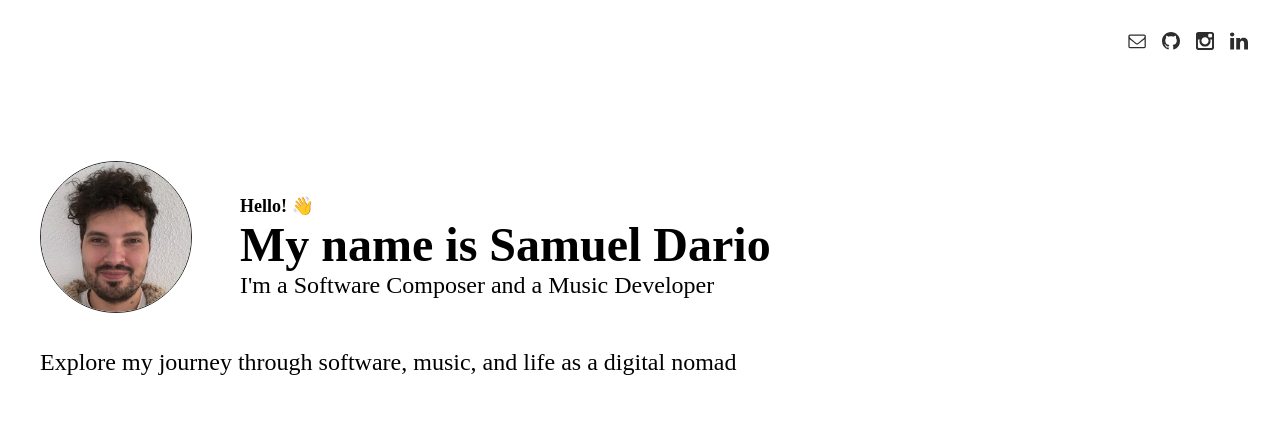
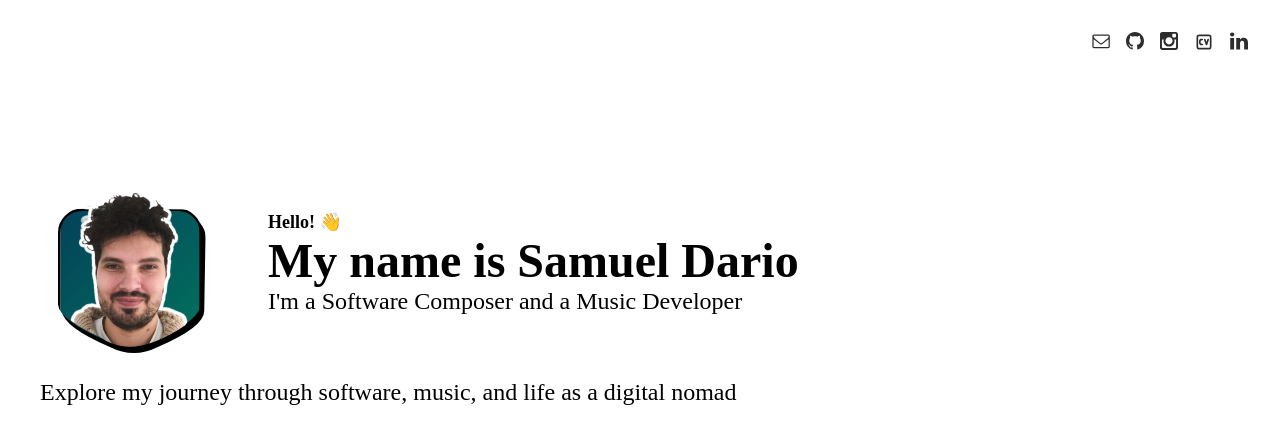
Before and after one commit to sssamuelll/portfolio, a React (Vite) app: page / in a window 1280 px wide. Shown: the top 444 px of the page. Built offline with nearby package versions, Linux system fonts and the light colour scheme; the HTML template or start-up script is replaced by a standard one.

Commit message:
updated profile pic

```diff
--- a/package.json
+++ b/package.json
@@ -12,11 +12,13 @@
     "dependencies": {
         "@fontsource/epilogue": "^5.1.1",
         "react": "^18.3.1",
-        "react-dom": "^18.3.1"
+        "react-dom": "^18.3.1",
+        "react-router-dom": "^7.1.3"
     },
     "devDependencies": {
         "@types/react": "^18.3.3",
         "@types/react-dom": "^18.3.0",
+        "@types/react-router-dom": "^5.3.3",
         "@typescript-eslint/eslint-plugin": "^7.13.1",
         "@typescript-eslint/parser": "^7.13.1",
         "@vitejs/plugin-react": "^4.3.1",
--- a/src/App.tsx
+++ b/src/App.tsx
@@ -1,8 +1,16 @@
+import React from 'react';
+import { BrowserRouter as Router, Routes, Route } from 'react-router-dom';
 import HomePage from './pages/HomePage';
 import './styles/App.css';
 
 function App() {
-    return <HomePage />;
+    return (
+        <Router>
+            <Routes>
+                <Route path="/" element={<HomePage />} />
+            </Routes>
+        </Router>
+    );
 }
 
 export default App;
--- /dev/null
+++ b/src/assets/svgs/CV.tsx
@@ -0,0 +1,29 @@
+import React from 'react';
+
+interface SvgProps {
+    height: string | number;
+    width: string | number;
+    color: string;
+}
+
+const CV: React.FC<SvgProps> = ({ height, width, color }) => {
+    return(
+        <svg
+            width={width}
+            height={height}
+            viewBox="0 0 24 24"
+            fill="none"
+            xmlns="http://www.w3.org/2000/svg"
+        >
+            <path
+                d="M13 9L15 15L17 9M10 15C9.06812 15 8.60218 15 8.23463 14.8478C7.74458 14.6448 7.35523 14.2554 7.15224 13.7654C7 13.3978 7 12.9319 7 12C7 11.0681 7 10.6022 7.15224 10.2346C7.35523 9.74458 7.74458 9.35523 8.23463 9.15224C8.60218 9 9.06812 9 10 9M7.2 20H16.8C17.9201 20 18.4802 20 18.908 19.782C19.2843 19.5903 19.5903 19.2843 19.782 18.908C20 18.4802 20 17.9201 20 16.8V7.2C20 6.0799 20 5.51984 19.782 5.09202C19.5903 4.71569 19.2843 4.40973 18.908 4.21799C18.4802 4 17.9201 4 16.8 4H7.2C6.0799 4 5.51984 4 5.09202 4.21799C4.71569 4.40973 4.40973 4.71569 4.21799 5.09202C4 5.51984 4 6.07989 4 7.2V16.8C4 17.9201 4 18.4802 4.21799 18.908C4.40973 19.2843 4.71569 19.5903 5.09202 19.782C5.51984 20 6.07989 20 7.2 20Z"
+                stroke={color}
+                stroke-width="2"
+                stroke-linecap="round"
+                stroke-linejoin="round"
+            />
+        </svg>
+    )
+}
+
+export default CV;
--- /dev/null
+++ b/src/components/ProfilePic/ProfilePic.css
@@ -0,0 +1,177 @@
+.cv-page {
+    width: 100%;
+    max-width: 1200px;
+    margin: 0 auto;
+    font-family: 'Epilogue', sans-serif;
+    color: #2d2d2d;
+    line-height: 1.5;
+    padding: 1rem;
+}
+
+/* Encabezado */
+.cv-header {
+    text-align: center;
+    margin-bottom: 1rem;
+}
+
+.cv-name {
+    font-size: 2rem;
+    font-weight: bold;
+}
+
+/* Contenedor principal */
+.cv-content {
+    display: flex;
+    gap: 1rem; /* Espacio entre columnas */
+}
+
+/* Columna Izquierda */
+.cv-left {
+    flex: 3; /* Ocupa más espacio */
+    display: flex;
+    flex-direction: column;
+    gap: 1rem;
+}
+
+.cv-section {
+    background-color: #fff;
+    border: 1px solid #ddd;
+    border-radius: 6px;
+    padding: 1rem;
+}
+
+/* Columna Derecha */
+.cv-right {
+    flex: 1;
+    display: flex;
+    flex-direction: column;
+    gap: 1rem;
+}
+
+/* ----- Foto & Shape ----- */
+
+.photo-container{
+    position: relative;
+    margin: 0 auto;
+    height: 200px;
+    transform: scale(0.8);
+}
+
+.photo-wrapper {
+    position: relative;
+    width: 180px;
+    height: 180px;
+    margin: 0 auto;
+}
+
+.shape-background {
+    position: absolute;
+    top: 2rem;
+    left: 0;
+    width: 100%;
+    height: 100%;
+    background:linear-gradient(135deg, #034159, #02735E);
+    border-top-left-radius: 30px;
+    border-top-right-radius: 30px;
+    box-shadow: 0 8px 12px rgba(0,0,0,0.15);
+    clip-path: path("M0,0 L0,120 Q2,140 60,165 Q90,180 120,165 Q178,140 178,120 L180,1 Z");
+    z-index: 1;
+    box-sizing: border-box;
+    border: 3px solid #000;
+}
+
+.shape-border {
+    position: absolute;
+    top: 2.5rem;
+    left: 0.3rem;
+    width: 100%;
+    height: 100%;
+    background: #000;
+    border-radius: 30px;
+    clip-path: path("M0,0 L0,120 Q2,140 60,165 Q90,180 120,165 Q178,140 178,120 L180,1 Z");
+    z-index: 0;
+    box-sizing: border-box;
+}
+
+
+.profile-photo {
+    position: absolute;
+    z-index: 2;
+    width: 200px;
+    height: 200px;
+    border-radius: 10%;
+    object-fit: cover;
+    left: 51%;
+    transform: translateX(-50%);
+    top: 10px;
+    clip-path: path("M0,0 L0,120 Q2,158 60,182 Q100,213 167,168 Q190,140 178,120 L180,1 Z")
+}
+
+/* ----- Decoraciones Extra ----- */
+
+/* Badge: “Available for Freelance” */
+.badge-freelance {
+    position: absolute;
+    bottom: 8px;
+    right: -10px;
+    background: #4CAF50;
+    color: #fff;
+    font-size: 0.75rem;
+    padding: 4px 8px;
+    border-radius: 12px;
+    box-shadow: 0 3px 6px rgba(0,0,0,0.2);
+    z-index: 3;
+}
+
+/* Íconos decorativos */
+.icon-deco {
+    position: absolute;
+    background: #fff;
+    border: 1px solid #ddd;
+    border-radius: 50%;
+    width: 36px;
+    height: 36px;
+    font-size: 1.2rem;
+    display: flex;
+    align-items: center;
+    justify-content: center;
+    box-shadow: 0 3px 6px rgba(0,0,0,0.1);
+    z-index: 3;
+}
+
+/* Distintos posicionamientos de iconos */
+.icon-1 {
+    top: 10px;
+    left: -20px;
+}
+
+.icon-2 {
+    bottom: 40px;
+    left: 10px;
+}
+
+/* ----- Ajustes Responsive ----- */
+@media (max-width: 768px) {
+    .cv-content {
+        flex-direction: column;
+    }
+    .cv-left, .cv-right {
+        flex: 1;
+    }
+    .cv-name {
+        font-size: 1.5rem;
+    }
+
+    .photo-wrapper {
+        width: 180px;
+        height: 210px;
+    }
+
+
+
+    .icon-deco {
+        width: 30px;
+        height: 30px;
+        font-size: 1rem;
+    }
+}
--- /dev/null
+++ b/src/components/ProfilePic/ProfilePic.tsx
@@ -0,0 +1,28 @@
+import React from 'react';
+import './ProfilePic.css';
+import profilePic from './assets/profile_pic.png';
+
+const ProfilePic: React.FC = () => {
+    return (
+                    <div className="photo-container">
+                        <div className="photo-wrapper">
+                            <div className="shape-background"></div>
+                            <div className="shape-border"></div>
+                            <img
+                                src={profilePic}
+                                alt="Perfil de Samuel"
+                                className="profile-photo"
+                            />
+
+                            {/* Ejemplo: etiqueta extra como “Disponible”
+                            <div className="badge-freelance">Available for Freelance</div>*/}
+
+                            {/* Ejemplo de iconos decorativos (opcional)
+                            <div className="icon-deco icon-1">📈</div>
+                            <div className="icon-deco icon-2">👁️</div>*/}
+                        </div>
+                    </div>
+    );
+};
+
+export default ProfilePic;
--- a/src/components/svg_links/SvgLinks.tsx
+++ b/src/components/svg_links/SvgLinks.tsx
@@ -3,11 +3,14 @@ import Envelope from '../../assets/svgs/Envelope';
 import LinkedIn from '../../assets/svgs/LinkedIn';
 import Instagram from '../../assets/svgs/Instagram';
 import Github from '../../assets/svgs/Github';
+import CV from '../../assets/svgs/CV';
+import { useNavigate } from 'react-router-dom';
 
 const SvgLinks: React.FC = () => {
     const height = 18;
     const width = 18;
     const color = 'rgb(45,45,45)';
+    const navigate = useNavigate();
     return (
         <div className="links">
             <a
@@ -17,6 +20,9 @@ const SvgLinks: React.FC = () => {
                 rel="noopener noreferrer"
             >
                 <LinkedIn height={height} width={width} color={color} />
+            </a>
+            <a className="link" onClick={() => navigate('/cv')}>
+                    <CV height={20} width={20} color={color} />
             </a>
             <a
                 className="link"
--- a/src/components/title/Title.tsx
+++ b/src/components/title/Title.tsx
@@ -1,19 +1,15 @@
 import React from 'react';
-import profilePic from '../../assets/profile_pic/photo.jpg';
 import './Title.css';
+import ProfilePic from '../ProfilePic/ProfilePic';
 
 const Title: React.FC = () => {
     return (
         <div className="description-container">
         <div className="title-container">
             <div className="hero-image">
-                <div className="profile-container">
-                    <img
-                        src={profilePic}
-                        alt="Samuel Dario"
-                        className="profile-picture"
-                    />
-                </div>
+
+                    <ProfilePic />
+
             </div>
             <div className='space-box'></div>
             <div className="title hero-title">
```
Also changed, not shown: src/components/ProfilePic/assets/profile_pic.png (added), 1 other file (tests, documents, lock files or other folders).
